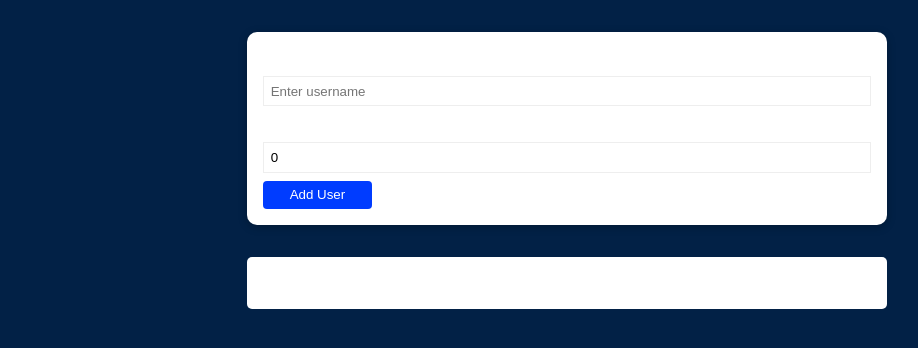
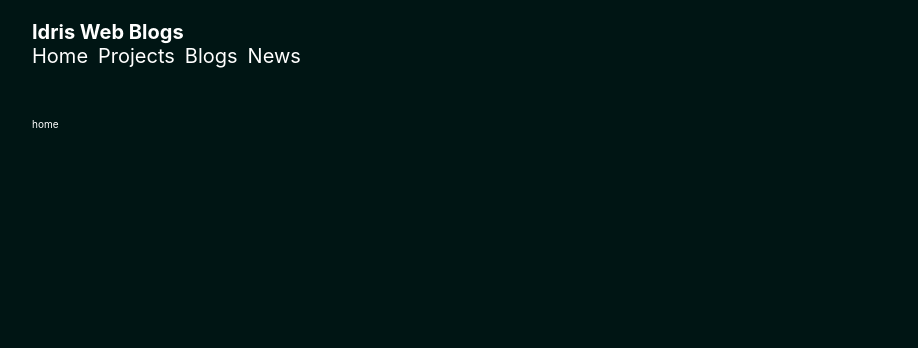
Before and after one commit to iddyboi/next-app, a Next.js app: page / in a window 1280 px wide. Shown: the top 348 px of the page, without its empty margins (73-991 px from the left). Built offline with nearby package versions, Linux system fonts and the light colour scheme.

Commit message:
setup home page

```diff
--- /dev/null
+++ b/components/Layout.tsx
@@ -0,0 +1,33 @@
+import styled from 'styled-components';
+import { Container } from '../styles/utility-styles';
+import { Title } from '../styles/fonts';
+
+const NavLinks = styled.ul`
+  display: flex;
+  font-size: ${({ theme }) => theme.fonts.md};
+  li {
+    margin-right: 10px;
+  }
+`;
+const HeaderContainer = styled(Container)`
+  margin-bottom: 50px;
+  padding-top: 20px;
+`;
+
+function Layout() {
+  return (
+    <>
+      <HeaderContainer>
+        <Title fontSize='2rem'>Idris Web Blogs</Title>
+        <NavLinks>
+          <li>Home</li>
+          <li>Projects</li>
+          <li>Blogs</li>
+          <li>News</li>
+        </NavLinks>
+      </HeaderContainer>
+    </>
+  );
+}
+
+export default Layout;
--- a/pages/_app.js
+++ b/pages/_app.js
@@ -1,7 +1,15 @@
-import '../styles/globals.css';
+import { ThemeProvider } from 'styled-components';
+import { GlobalStyle, theme } from '../styles/styled';
+import Layout from '../components/Layout';
 
-function MyApp({ Component, pageProps }) {
-  return <Component {...pageProps} />;
+export default function App({ Component, pageProps }) {
+  return (
+    <>
+      <GlobalStyle />
+      <ThemeProvider theme={theme}>
+        <Layout />
+        <Component {...pageProps} />
+      </ThemeProvider>
+    </>
+  );
 }
-
-export default MyApp;
--- a/pages/index.tsx
+++ b/pages/index.tsx
@@ -1,26 +1,11 @@
-import React, { useState } from 'react';
-import UserList from '../components/AddUser/UsersList';
-import AddUser from '../components/AddUser/AddUser';
-
-export interface IUser {
-  username: string;
-  age: number;
-  id?: number;
-}
+import { Container } from '../styles/utility-styles';
 
 export default function Home() {
-  const [users, setUsers] = useState<IUser[]>([
-    { username: 'darren', age: 40, id: 1 },
-  ]);
-
-  const addUser = (userItem: IUser) => {
-    setUsers((user) => [...user, userItem]);
-  };
-
   return (
     <>
-      <AddUser addUser={addUser} />
-      <UserList users={users} />
+      <Container>
+        <p>home</p>
+      </Container>
     </>
   );
 }
--- /dev/null
+++ b/styles/fonts.js
@@ -0,0 +1,10 @@
+import styled from 'styled-components';
+
+export const Title = styled.h1`
+  font-size: ${(props) => (props.fontSize ? props.fontSize : '3rem')};
+  color: ${({ theme }) => theme.colors.white};
+`;
+
+export const Lead = styled.p`
+  font-size: ${({ theme }) => theme.fonts.sm};
+`;
--- a/styles/globals.css
+++ /dev/null
@@ -1,18 +0,0 @@
-html,
-body {
-  font-family: -apple-system, BlinkMacSystemFont, Segoe UI, Roboto, Oxygen,
-    Ubuntu, Cantarell, Fira Sans, Droid Sans, Helvetica Neue, sans-serif;
-  background-color: #022146;
-  color: #fff;
-}
-
-a {
-  color: inherit;
-  text-decoration: none;
-}
-
-* {
-  box-sizing: border-box;
-  padding: 0;
-  margin: 0;
-}
--- /dev/null
+++ b/styles/styled.js
@@ -0,0 +1,31 @@
+import { createGlobalStyle } from 'styled-components';
+
+export const GlobalStyle = createGlobalStyle`
+html {
+    font-size: 62.5%;
+}
+  body {
+
+    font-family: -apple-system, BlinkMacSystemFont, Segoe UI, Roboto, Oxygen,
+    Ubuntu, Cantarell, Fira Sans, Droid Sans, Helvetica Neue, sans-serif;
+    background-color: #001514;
+    color: #fff;
+  }
+  *{
+    margin: 0;
+    padding: 0;
+    box-sizing: border-box;
+    list-style: none;
+  }
+`;
+
+export const theme = {
+  colors: {
+    primary: '#0070f3',
+    white: '#fff',
+  },
+  fonts: {
+    sm: '1.5rem',
+    md: '2rem',
+  },
+};
--- /dev/null
+++ b/styles/utility-styles.js
@@ -0,0 +1,13 @@
+import styled from 'styled-components';
+
+export const Container = styled.div`
+  padding: 0 15px;
+  margin: 0 auto;
+
+  @media (min-width: 768px) {
+    max-width: 90%;
+  }
+  @media (min-width: 1200px) {
+    max-width: 1100px;
+  }
+`;
```
Also changed, not shown: styles/Home.module.css (deleted, +0 -121 lines).
